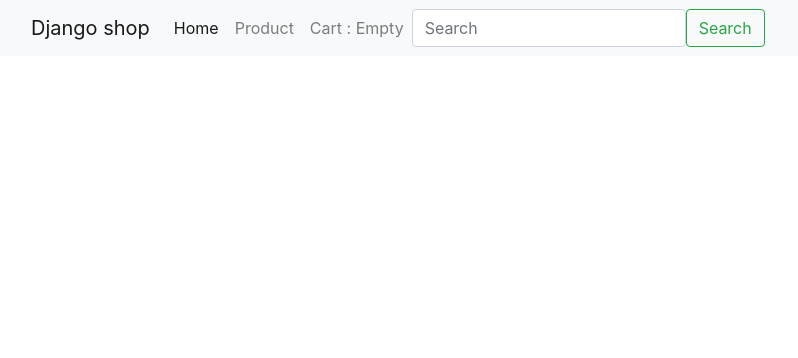
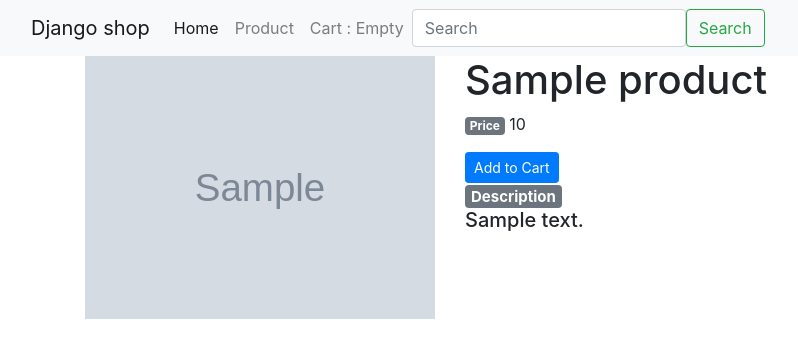
Before and after one commit to jshgold/study_shop, a Django app: a page that uses item/templates/item/detail.html in a window 1280 px wide. Shown: the top 358 px of the page, without its empty margins (0-798 px from the left). Run offline with Django 3.2, Linux system fonts and the light colour scheme; tables that the repository leaves empty hold one stand-in row (values such as "Sample post"); grey boxes marked "Sample" are stand-in pictures; some libraries are stand-ins or nearby versions.

Commit message:
upload to images

```diff
--- a/config/settings.py
+++ b/config/settings.py
@@ -125,6 +125,10 @@ USE_TZ = True
 # https://docs.djangoproject.com/en/3.2/howto/static-files/
 
 STATIC_URL = '/static/'
+STATIC_ROOT = os.path.join(BASE_DIR,'static')
+
+MEDIA_URL = '/media/'
+MEDIA_ROOT = os.path.join(BASE_DIR,'media')
 
 # Default primary key field type
 # https://docs.djangoproject.com/en/3.2/ref/settings/#default-auto-field
--- a/item/models.py
+++ b/item/models.py
@@ -27,7 +27,7 @@ class Product(models.Model):
     category = models.ForeignKey(Category,on_delete=models.SET_NULL,null=True,related_name='products')
     name = models.CharField(max_length=200,db_index=True)
     slug = models.SlugField(max_length=200,unique=True,db_index=True,allow_unicode=True)
-    image = models.ImageField(upload_to='products/%Y/%m/%d',blank=True)
+    image = models.ImageField(upload_to='images/products/%Y/%m/%d',blank=True)
     description = models.TextField(blank=True)
     meta_description = models.TextField(blank=True)
     price = models.PositiveIntegerField()
@@ -46,4 +46,4 @@ class Product(models.Model):
         return self.name
 
     def get_absolute_url(self):
-        return reverse('item:product_datail',args=[self.id,self.slug])
+        return reverse('item:product_detail',args=[self.id,self.slug])
--- a/item/templates/item/detail.html
+++ b/item/templates/item/detail.html
@@ -1 +1,36 @@
 {% extends 'base.html' %}
+
+{% block title %}
+    Detail
+{% endblock %}
+
+
+{% block content %}
+    <div class="row">
+        <div class="col-4">
+            <img src="{{ product.image.url }}" alt="" width="100%" >
+        </div>
+        <div class="col">
+            <h1 class="display-6">
+                {{product.name}}
+            </h1>
+            <p>
+                <span class="badge badge-secondary">
+                    Price
+                </span>
+                {{product.price}}
+            </p>
+            <form action="" method="post">
+                {% csrf_token %}
+                <input type="submit" value="Add to Cart" class="btn btn-primary btn-sm">
+
+            </form>
+            <h5>
+                <span class="badge badge-secondary">
+                Description
+                </span>
+                {{product.description|linebreaks}}
+            </h5>
+        </div>
+    </div>
+{% endblock %}
--- a/item/urls.py
+++ b/item/urls.py
@@ -1,5 +1,7 @@
 from django.urls import path
 from .views import product_detail,product_in_category
+from django.conf import settings
+from django.conf.urls.static import static
 
 
 app_name = 'item'
@@ -10,4 +12,4 @@ urlpatterns = [
     path('<slug:category_slug>/',product_in_category,name='product_in_category'),
     path('<int:id>/<slug:product_slug>/',product_detail,name='product_detail')
 
-]
+] + static(settings.MEDIA_URL, document_root=settings.MEDIA_ROOT)
```
Also changed, not shown: item/admin.py (+8 -0 lines), item/migrations/0002_alter_product_image.py (added), item/migrations/0003_alter_product_image.py (added), media/images/products/2021/11/15/notebook.jpg (added).
